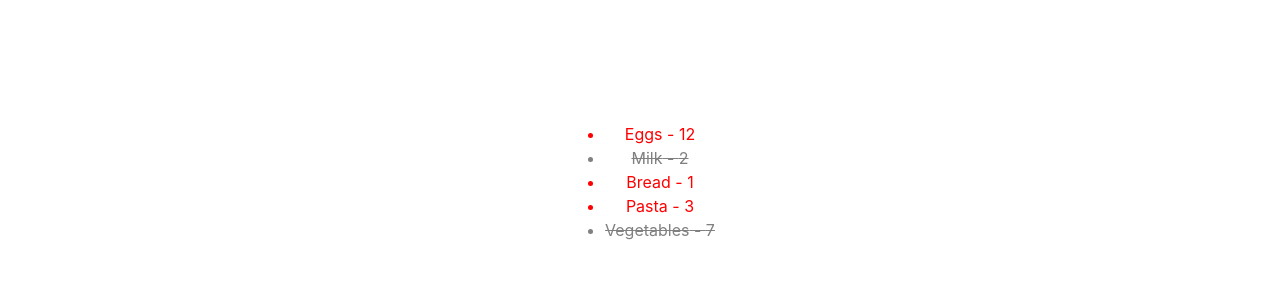
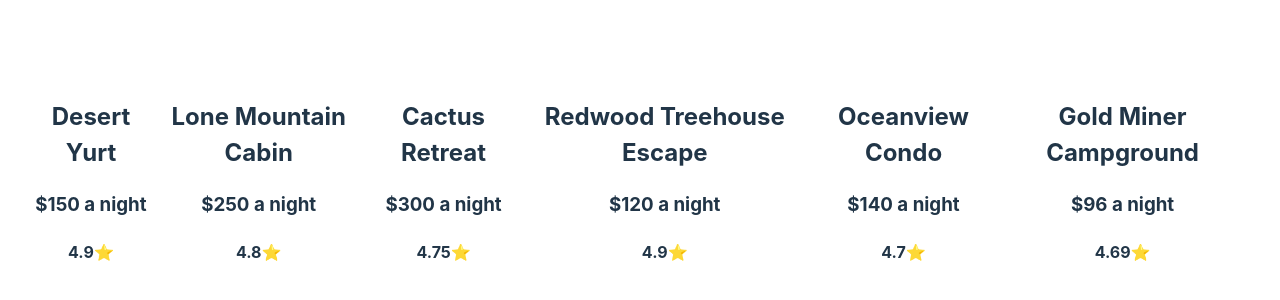
Before and after one commit to Katkulator/JavaScriptCourse, a React (Vite) app in the folder React/first-react-app/: page / in a window 1280 px wide. Shown: the part 218-518 px from the top of the page. Built offline with nearby package versions, Linux system fonts and the light colour scheme.

Commit message:
add Property List practice

```diff
--- a/React/first-react-app/src/App.jsx
+++ b/React/first-react-app/src/App.jsx
@@ -8,6 +8,7 @@
 import ColorList from './ColorList';
 import Slots from './Slots';
 import ShoppingList from './ShoppingList';
+import PropertyList from './PropertyList'
 
 const data = [
   { id: 1, item: "Eggs", quantity: 12, completed: false },
@@ -15,7 +16,16 @@
   { id: 3, item: "Bread", quantity: 1, completed: false },
   { id: 4, item: "Pasta", quantity: 3, completed: false },
   { id: 5, item: "Vegetables", quantity: 7, completed: true }
-]
+];
+
+const properties = [
+  { id: 129031, name: "Desert Yurt", rating: 4.9, price: 150 },
+  { id: 129331, name: "Lone Mountain Cabin", rating: 4.8, price: 250 },
+  { id: 129032, name: "Cactus Retreat", rating: 4.75, price: 300 },
+  { id: 129033, name: "Redwood Treehouse Escape", rating: 4.9, price: 120 },
+  { id: 129034, name: "Oceanview Condo", rating: 4.7, price: 140 },
+  { id: 129035, name: "Gold Miner Campground", rating: 4.69, price: 96 },
+];
 
 function App() {
   return (
@@ -32,7 +42,8 @@
       <ColorList colors = {["red", "blue", "green", "purple"]} /> */}
       {/* <Slots val1="🍒" val2="🍌" val3="🍊" />
       <Slots val1="🍒" val2="🍒" val3="🍒" /> */}
-      <ShoppingList items={data} />
+      {/* <ShoppingList items={data} /> */}
+      <PropertyList properties = {properties} />
     </div>
 
   );
--- /dev/null
+++ b/React/first-react-app/src/Property.jsx
@@ -0,0 +1,10 @@
+export default function Property({name, rating, price}) {
+    return (
+        <div className="Property">
+            <h2>{name}</h2>
+            <h3>${price} a night</h3>
+            <h4>{rating}⭐</h4>
+        </div>
+        )
+
+}
--- /dev/null
+++ b/React/first-react-app/src/PropertyList.css
@@ -0,0 +1,3 @@
+.PropertyList {
+    display: flex;
+}
--- /dev/null
+++ b/React/first-react-app/src/PropertyList.jsx
@@ -0,0 +1,13 @@
+import Property from "./Property";
+import "./PropertyList.css";
+
+export default function PropertyList ({properties}) {
+    return (
+        <div className="PropertyList">
+            {properties.map((property) => (
+                <Property
+                key={property.id} {...property}/>
+            ))}
+        </div>
+    );
+}
--- a/React/first-react-app/src/ShoppingList.jsx
+++ b/React/first-react-app/src/ShoppingList.jsx
@@ -1,14 +1,12 @@
+import ShoppingListItem from "./ShoppingListItem";
+
 export default function ShoppingList({ items }) {
     return (
         <ul>
-            {items.map((i) =>
-                <li key={i.id}
-                    style={{
-                        color: i.completed ? "grey" : "red",
-                        textDecoration: i.completed ? "line-through" : "none"
-                    }}>
-                    {i.item} - {i.quantity}
-                </li>)}
+            {items.map((i) => (
+                <ShoppingListItem
+                key={i.id} {...i}/>
+            ))}
         </ul>
     );
 }
--- /dev/null
+++ b/React/first-react-app/src/ShoppingListItem.jsx
@@ -0,0 +1,23 @@
+function ShoppingListItem({item, quantity, completed}) {
+    const styles = {
+        color: completed ? "grey" : "red",
+        textDecoration: completed ? "line-through" : "none"
+    }
+
+    return (
+    <li style={styles}>
+        {item}-{quantity}
+    </li>
+    )
+}
+
+export default ShoppingListItem;
+
+// {items.map((i) =>
+//     <li key={i.id}
+//         style={{
+//             color: i.completed ? "grey" : "red",
+//             textDecoration: i.completed ? "line-through" : "none"
+//         }}>
+//         {i.item} - {i.quantity}
+//     </li>)}
```
